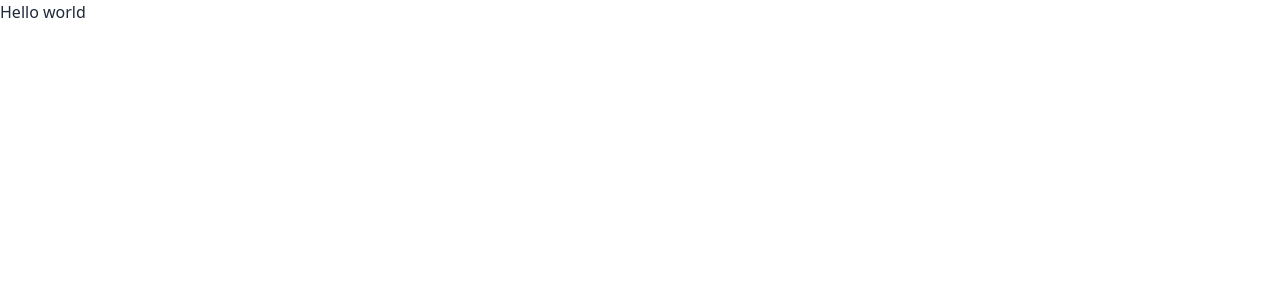
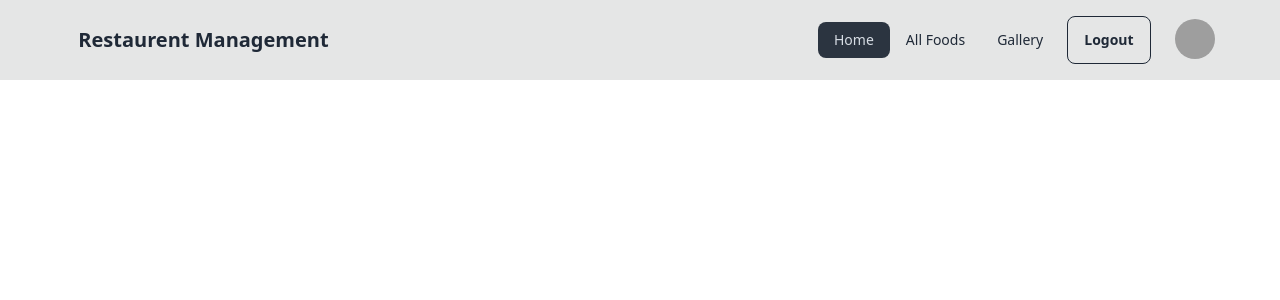
Before and after one commit to safin33221/Restaurant-Mangement-client-side, a React (Vite) app: page / in a window 1280 px wide. Shown: the top 300 px of the page. Built offline with nearby package versions, Linux system fonts and the light colour scheme; grey boxes are pictures that could not be loaded.

Commit message:
completed navbar section

```diff
--- /dev/null
+++ b/src/Components/Navbar/Navbar.jsx
@@ -0,0 +1,46 @@
+import { NavLink } from "react-router-dom";
+
+
+const Navbar = () => {
+    const links = <>
+        <li ><NavLink to='/'>Home</NavLink></li>
+        <li ><NavLink to='/allFoods'>All Foods</NavLink></li>
+        <li ><NavLink to='/gallery'>Gallery</NavLink></li>
+    </>
+    return (
+        <div className="navbar  w-11/12 mx-auto">
+            <div className="flex-1">
+                <a className="btn btn-ghost text-xl">Restaurent Management</a>
+            </div>
+            <div className="flex-none gap-2">
+                <div className="menu menu-horizontal px-1 flex items-center">
+                    {links}
+                    <button className="btn btn-xl btn-outline hover:bg-blue-400 mx-2">Logout</button>
+                </div>
+                <div className="dropdown dropdown-end">
+                    <div tabIndex={0} role="button" className="btn btn-ghost btn-circle avatar">
+                        <div className="w-10 rounded-full">
+                            <img
+                                alt="Tailwind CSS Navbar component"
+                                src="https://img.daisyui.com/images/stock/photo-1534528741775-53994a69daeb.webp" />
+                        </div>
+                    </div>
+                    <ul
+                        tabIndex={0}
+                        className="menu menu-sm dropdown-content bg-base-100 rounded-box z-[1] mt-3 w-52 p-2 shadow">
+                        <li>
+                            <a className="justify-between">
+                                Profile
+                                <span className="badge">New</span>
+                            </a>
+                        </li>
+                        <li><a>Settings</a></li>
+                        <li><a>Logout</a></li>
+                    </ul>
+                </div>
+            </div>
+        </div>
+    );
+};
+
+export default Navbar;
--- a/src/Layouts/MainLayout.jsx
+++ b/src/Layouts/MainLayout.jsx
@@ -1,11 +1,20 @@
 import React from 'react';
 import { Outlet } from 'react-router-dom';
+import Navbar from '../Components/Navbar/Navbar';
 
 const MainLayout = () => {
     return (
         <div>
-            <h1>Hello world</h1>
+            {/* Navbar section */}
+            <nav className='bg-base-300'>
+                <Navbar />
+            </nav>
+
+            {/* Main section  */}
+
             <Outlet></Outlet>
+
+            {/* Footer section  */}
         </div>
     );
 };
```
